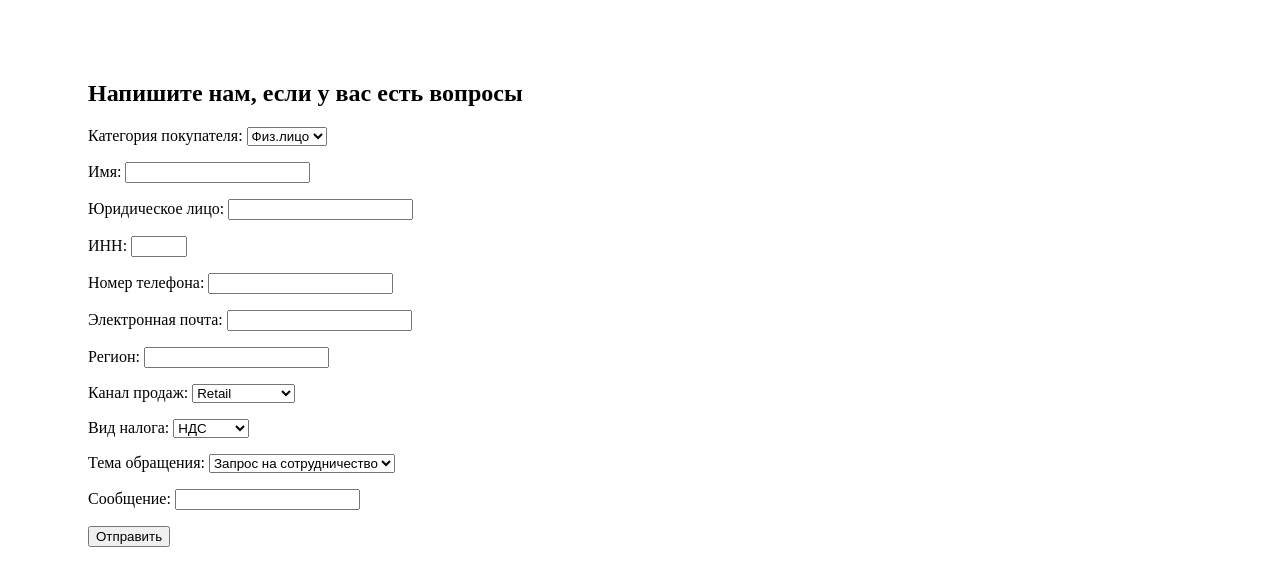
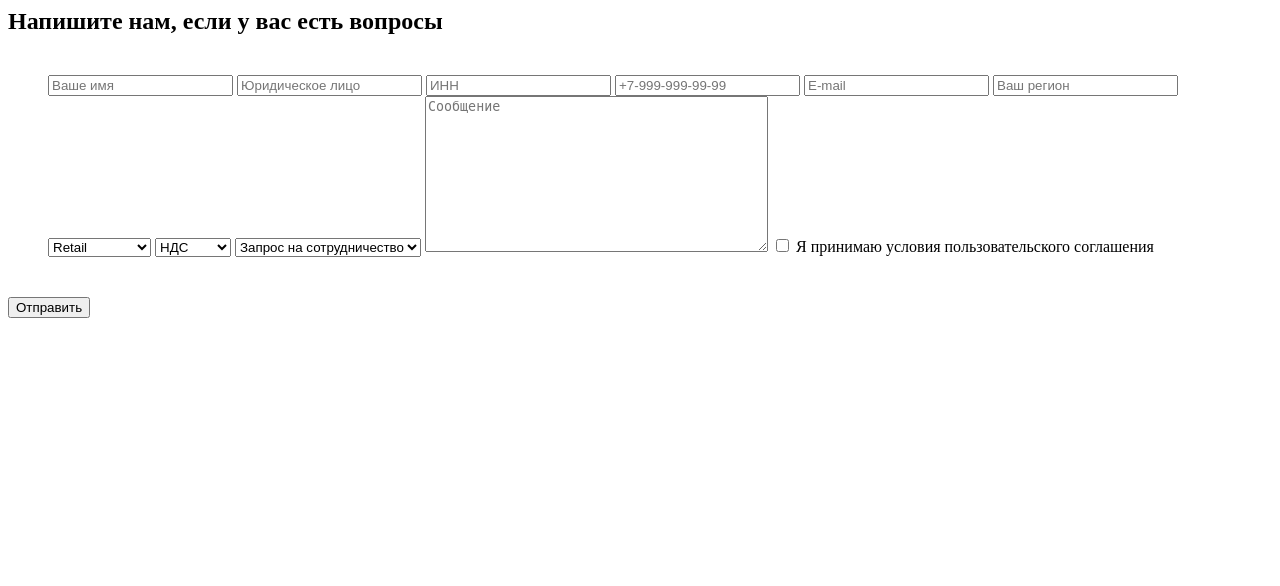
Before and after one commit to Vlaldis95/KubanBread, a Django app: page / in a window 1280 px wide. Shown: the top 586 px of the page. Run offline with Django 4.2, Linux system fonts and the light colour scheme.

Commit message:
Обновление шаблона html для формы

```diff
--- a/kubansite/kubansite/settings.py
+++ b/kubansite/kubansite/settings.py
@@ -122,3 +122,4 @@ STATIC_URL = 'static/'
 # https://docs.djangoproject.com/en/4.2/ref/settings/#default-auto-field
 
 DEFAULT_AUTO_FIELD = 'django.db.models.BigAutoField'
+EMAIL_BACKEND = 'django.core.mail.backends.console.EmailBackend'
--- a/kubansite/pages/forms.py
+++ b/kubansite/pages/forms.py
@@ -3,21 +3,33 @@ from django import forms
 
 class ContactForm(forms.Form):
     category = forms.ChoiceField(
-        label='Категория покупателя',
-        choices=(('1', 'Физ.лицо'), ('2', 'Юр.лицо'), ('3', 'ИП')))
-    first_name = forms.CharField(label='Имя', max_length=50)
-    legal_entity = forms.CharField(label='Юридическое лицо', max_length=50)
-    inn = forms.IntegerField(label='ИНН', min_value=12, max_value=12)
-    phone_number = forms.CharField(label='Номер телефона')
-    e_mail = forms.EmailField(label='Электронная почта', max_length=50)
-    region = forms.CharField(label='Регион', max_length=100)
+        choices=(('1', 'Физ.лицо'),
+                 ('2', 'Юр.лицо'),
+                 ('3', 'ИП')))  # Выбор категории клиента
+    first_name = forms.CharField(
+        widget=forms.TextInput(attrs={'placeholder': 'Ваше имя'}))  # Имя
+    legal_entity = forms.CharField(
+        widget=forms.TextInput(
+            attrs={'placeholder': 'Юридическое лицо'}))  # Юридическое лицо
+    inn = forms.IntegerField(
+        widget=forms.TextInput(
+            attrs={'placeholder': 'ИНН'}), min_value=12, max_value=12)  # ИНН
+    phone_number = forms.CharField(
+        widget=forms.TextInput(
+            attrs={'placeholder': '+7-999-999-99-99'}))  # Номер телефона
+    e_mail = forms.EmailField(widget=forms.EmailInput(
+        attrs={'placeholder': 'E-mail'}), max_length=50)  # Электронная почта
+    region = forms.CharField(
+        widget=forms.TextInput(
+            attrs={'placeholder': 'Ваш регион'}), max_length=100)  # Регион
     sales_channel = forms.ChoiceField(
-        label='Канал продаж',
         choices=(('1', 'Retail'), ('2', 'Дистрибуция'), ('3', 'Физ.лицо')))
     nalog = forms.ChoiceField(
-        label='Вид налога', choices=(('1', 'НДС'), ('2', 'Без НДС')))
+        choices=(('1', 'НДС'), ('2', 'Без НДС')))   # Вид налога
     theme = forms.ChoiceField(
-        label='Тема обращения',
         choices=(('1', 'Запрос на сотрудничество'),
                  ('2', 'Вопрос по качеству'), ('3', 'Другое')))
-    text = forms.CharField(label='Сообщение', max_length=100)
+    text = forms.CharField(
+        widget=forms.Textarea(
+            attrs={'placeholder': 'Сообщение'}), max_length=100)
+    rules = forms.BooleanField(label ='Я принимаю условия пользовательского солгашения')
--- a/kubansite/pages/templates/pages/index.html
+++ b/kubansite/pages/templates/pages/index.html
@@ -1,8 +1,30 @@
-<div style="margin:80px">
+<div>
     <h2>Напишите нам, если у вас есть вопросы</h2>
-    <form method="post">
+    {% if form.errors %}
+            {% for field in form %} <!-- вывод ошибок для каждого поля, если они есть-->
+              {% for error in field.errors %}
+                  {{ error|escape }}
+              {% endfor %}
+            {% endfor %}
+            {% for error in form.non_field_errors %}
+                {{ error|escape }}
+            {% endfor %}
+          {% endif %}
+    <form method="post" action='{% url 'success' %}'>
         {% csrf_token %}
-        {{ form.as_p }}
+        <div style="margin:40px">
+            {{form.first_name}} <!--Имя-->
+            {{form.legal_entity}} <!--Юридическое лицо-->
+            {{form.inn}} <!--ИНН-->
+            {{form.phone_number}}<!--Номер телефона-->
+            {{form.e_mail}}<!--Электронная почта-->
+            {{form.region}}<!--Регион-->
+            {{form.sales_channel}}<!--Канал продаж-->
+            {{form.nalog}}<!--Налог-->
+            {{form.theme}}<!--Тема сообщения-->
+            {{form.text}}<!--Сообщение-->
+            {{ form.rules }} <label for='{{ form.rules }}'> Я принимаю условия пользовательского соглашения </label>
+        </div>
         <button type="submit">Отправить</button>
     </form>
 </div>
--- a/kubansite/pages/views.py
+++ b/kubansite/pages/views.py
@@ -22,7 +22,8 @@ def index(request):
             message = '\n'.join(body.values())
             try:
                 send_mail(subject,
-                          message, body['e_mail'], 'vlaldis@yandex.ru')
+                          message, body['e_mail'], 'admin@example.com',
+                          ['admin@example.com'])
             except BadHeaderError:
                 return HttpResponse('Ошибка в письмe.')
             return redirect('success')
```
